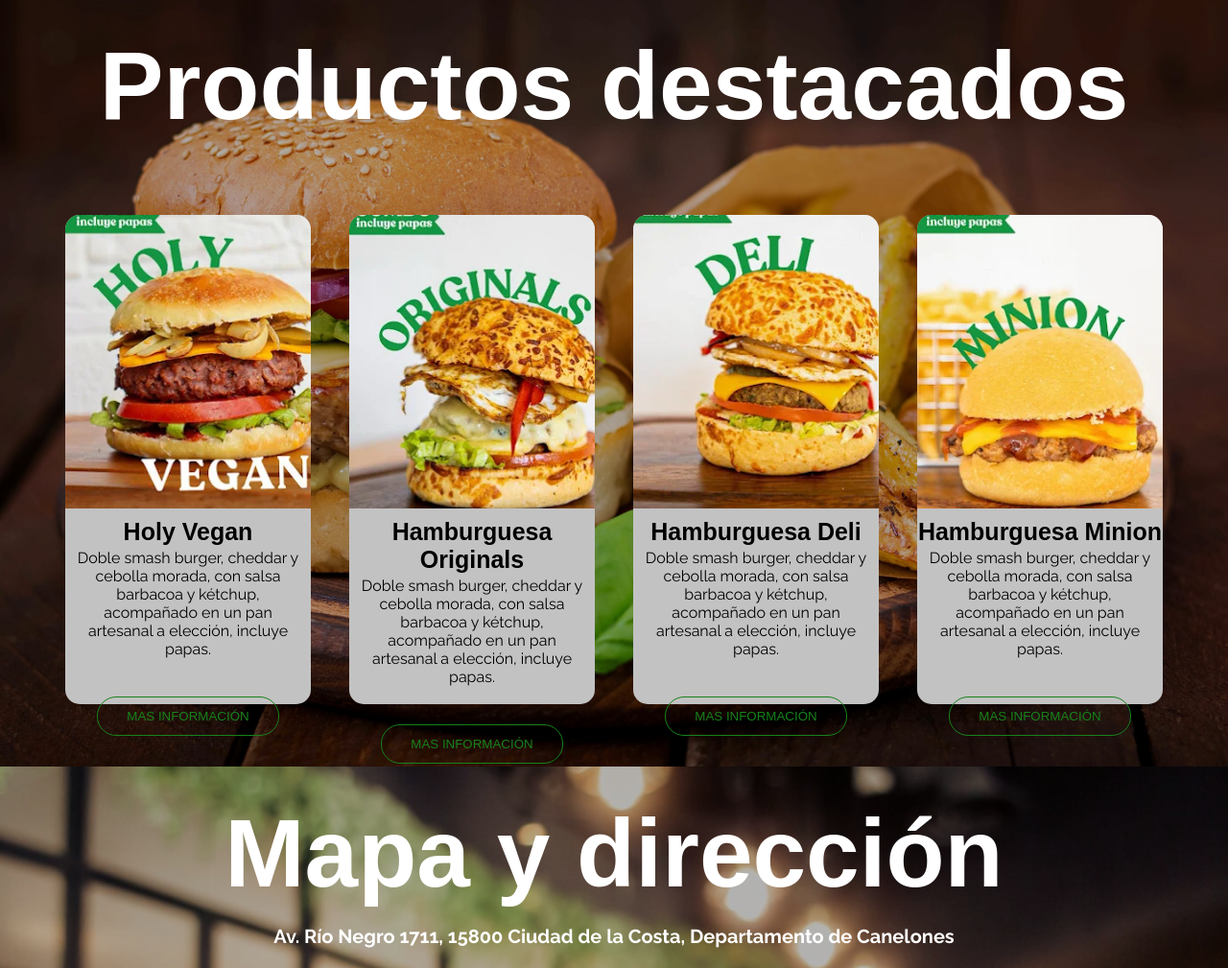
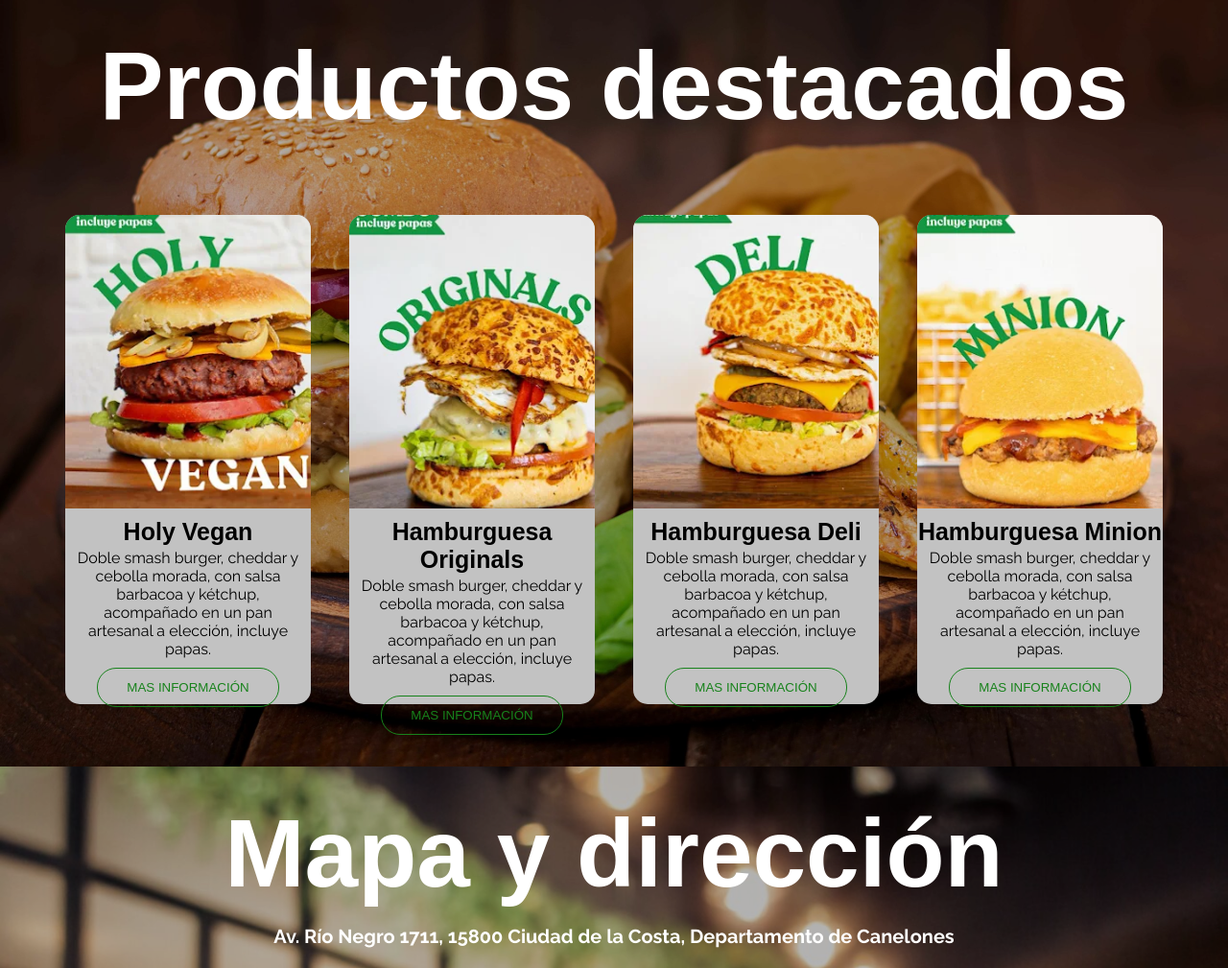
Before and after one commit to eemi1/ProyectoFinal, a PHP site: page / in a window 1280 px wide. Shown: the part 803-1812 px from the top of the page at 96% size. Run offline with PHP 8.4, Linux system fonts and the light colour scheme; the visitor is signed in with stand-in values (Sample User, id 1); style sheets or scripts are compiled from the project's sources; some libraries are stand-ins or nearby versions; some web fonts are replaced; grey boxes are pictures that could not be loaded.

Commit message:
Responsive para index y login (Laptop)

```diff
--- a/resources/css/main-responsive.css
+++ b/resources/css/main-responsive.css
@@ -7,14 +7,16 @@
 #page1-btn-menu, #page1-btn-reservar{padding: 10px 30px;font-size: 20px;cursor: pointer;}
 .page1-animated-arrow{width: 50px; height: 50px;}
 .page2-product1-title, .page2-product2-title, .page2-product3-title, .page2-product4-title {font-size: 25px;}
-.page2-product1-button, .page2-product2-button, .page2-product3-button{margin-bottom: 60px;}
-.page2-container-button{margin-bottom: 10px;}
+.page2-product1-button, .page2-product2-button, .page2-product3-button, .page2-product4-button {margin-bottom: 60px;}
 .page3-map{height: 70%; width: 60%; padding: 0px; margin-top: 20px;}
 .page3-location-title{font-size: 20px;}
 .footer-divisor{margin-top: 30  px;}
 
 }
+@media (min-height:750px) and (max-height: 858px){
+.page2-container-button{padding-top: 10px;}
 
+}
 /* Tablet horizontal */
 @media (max-width: 992px) {
 .page1-title{font-size:70px;}
```
